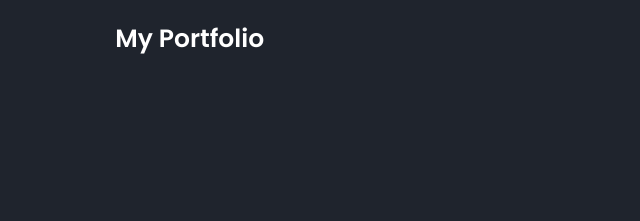
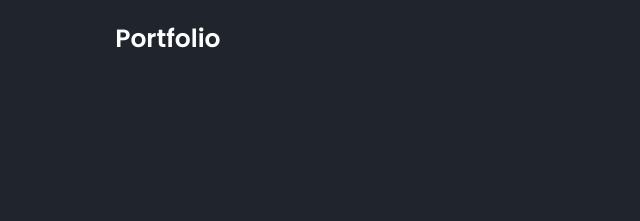
Before and after one commit to Supuni2005/My-portfolio, a plain HTML site: page index.html in a window 1280 px wide. Shown: the top 221 px of the page, 0-640 px from the left. Drawn offline with nearby package versions, Linux system fonts and the light colour scheme.

Commit message:
Updated portfolio content

```diff
--- a/index.html
+++ b/index.html
@@ -15,7 +15,7 @@
   <!--header design-->
   <header class="header">
 
-      <a href="#" class="logo">My Portfolio</a>
+      <a href="#" class="logo">Portfolio</a>
 
       <i class='bx  bx-menu' id="menu-icon"></i>
 
```
